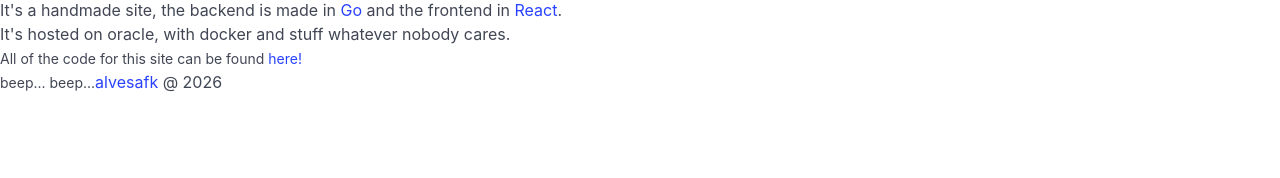
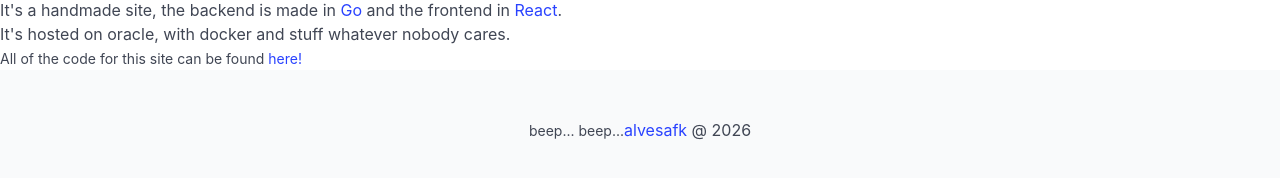
Before and after one commit to Alvesafk/blog-2, a React (Vite) app in the folder frontend/: page / in a window 1280 px wide. Shown: the part 708-886 px from the top of the page. Before the commit the page ends 802 px from the top, so only its background shows below. Built offline with nearby package versions, Linux system fonts and the light colour scheme; no server answers.

Commit message:
Footer base css.

```diff
--- a/frontend/src/modules/Footer.jsx
+++ b/frontend/src/modules/Footer.jsx
@@ -1,10 +1,12 @@
 export default function Footer() {
 	return (
-		<footer>
-			<p>
-				<small>beep... beep...</small>
-				<a href="https://github.com/Alvesafk" target="_blank">alvesafk</a> @ 2026
-			</p>
+		<footer className="footer">
+			<div className="content has-text-centered">
+				<p>
+					<small>beep... beep...</small>
+					<a href="https://github.com/Alvesafk" target="_blank">alvesafk</a> @ 2026
+				</p>
+			</div>
 		</footer>
 	);
 }
```
